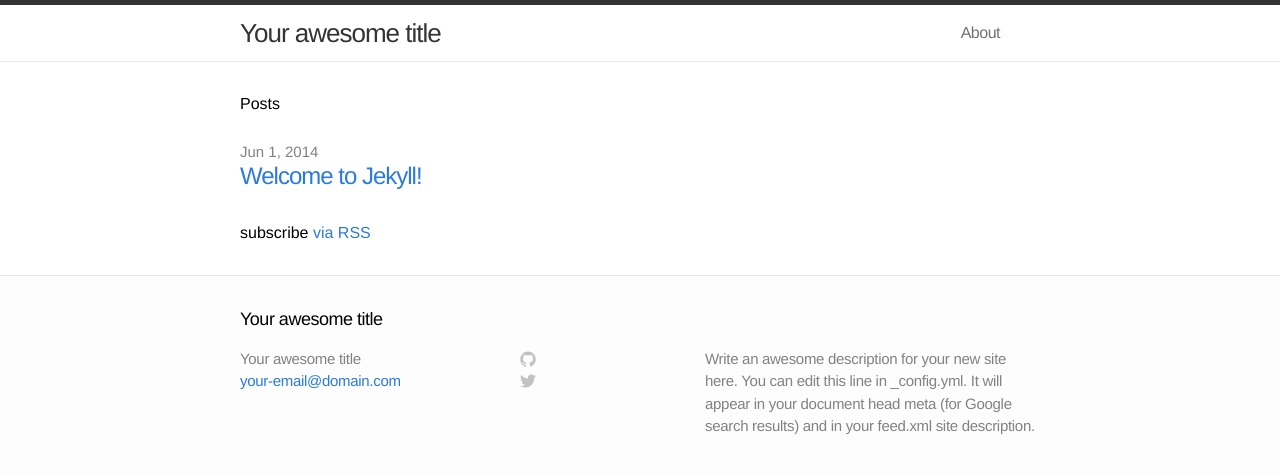
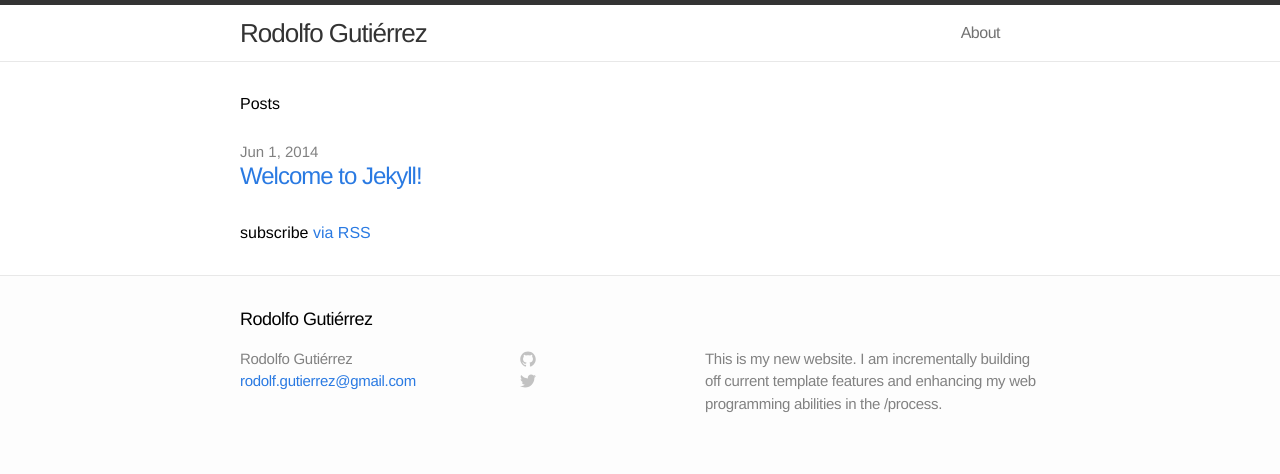
Before and after one commit to gutzrodolfo/arwedding.love, a Jekyll site: the page built from index.html, in a window 1280 px wide. Shown: the top 474 px of the page. Built offline with Jekyll 4.4.1, drawn with Linux system fonts in a browser that asks for light colours.

Commit message:
Updated config file

```diff
--- a/_config.yml
+++ b/_config.yml
@@ -1,9 +1,9 @@
 # Site settings
-title: Your awesome title
-email: your-email@domain.com
-description: "Write an awesome description for your new site here. You can edit this line in _config.yml. It will appear in your document head meta (for Google search results) and in your feed.xml site description."
+title: Rodolfo Gutiérrez
+email: rodolf.gutierrez@gmail.com
+description: "This is my new website. I am incrementally building off current template features and enhancing my web programming abilities in the /process."
 baseurl: ""
-url: "http://yourdomain.com"
+url: "http://rodolfogutierrez.com"
 
 # Build settings
 markdown: kramdown
```
